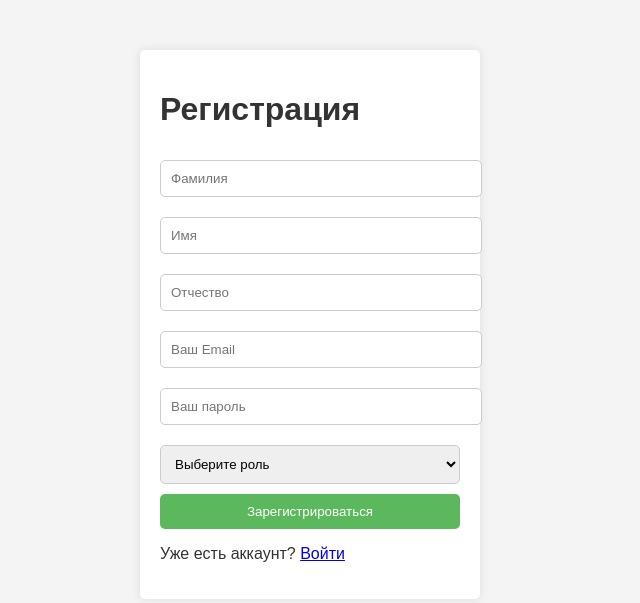
After one commit to DJStArbuzz/MFAHR, a Flask app: page /register in a window 1280 px wide. The commit adds this page. Shown: the top 603 px of the page, without its empty margins (330-970 px from the left). Run offline with Flask 3, Linux system fonts and the light colour scheme.

Commit message:
Add files via upload

```diff
--- /dev/null
+++ b/templates/register.html
@@ -0,0 +1,82 @@
+<!DOCTYPE html>
+<html lang="ru">
+<head>
+    <meta charset="UTF-8">
+    <meta name="viewport" content="width=device-width, initial-scale=1.0">
+    <title>Регистрация</title>
+    <style>
+        body {
+            font-family: Arial, sans-serif;
+            background-color: #f4f4f4;
+            color: #333;
+        }
+        .container {
+            width: 300px;
+            margin: 50px auto;
+            padding: 20px;
+            background: white;
+            box-shadow: 0 0 10px rgba(0,0,0,0.1);
+            border-radius: 5px;
+        }
+        .error {
+            display: none; /* Скрываем по умолчанию */
+            background-color: #f8d7da;
+            color: #721c24;
+            border: 1px solid #f5c6cb;
+            padding: 10px;
+            margin-bottom: 15px;
+            border-radius: 5px;
+        }
+        input[type="text"], input[type="email"], input[type="password"], select {
+            width: 100%;
+            padding: 10px;
+            margin: 10px 0;
+            border: 1px solid #ccc;
+            border-radius: 5px;
+        }
+        button {
+            width: 100%;
+            padding: 10px;
+            background-color: #5cb85c;
+            color: white;
+            border: none;
+            border-radius: 5px;
+            cursor: pointer;
+        }
+        button:hover {
+            background-color: #4cae4c;
+        }
+    </style>
+</head>
+<body>
+    <div class="container">
+        <h1>Регистрация</h1>
+        {% if error_message %}
+            <div class="error">{{ error_message }}</div>
+        {% endif %}
+
+        <form action="{{ url_for('register') }}" method="POST">
+            <input type="text" name="last_name" placeholder="Фамилия" required>
+            <input type="text" name="first_name" placeholder="Имя" required>
+            <input type="text" name="middle_name" placeholder="Отчество" required>
+            <input type="email" name="email" placeholder="Ваш Email" required>
+            <input type="password" name="password" placeholder="Ваш пароль" required>
+            <select name="role" required>
+                <option value="" disabled selected>Выберите роль</option>
+                <option value="1">1 - Директор</option>
+                <option value="2">2 - Сотрудник</option>
+                <option value="3">3 - Преподаватель</option>
+                <option value="4">4 - Учащийся</option>
+            </select>
+            <button type="submit">Зарегистрироваться</button>
+        </form>
+        <p>Уже есть аккаунт? <a href="{{ url_for('login') }}">Войти</a></p>
+    </div>
+    <script>
+        // Если есть ошибка, показываем сообщение
+        {% if error_message %}
+            document.querySelector('.error').style.display = 'block';
+        {% endif %}
+    </script>
+</body>
+</html>
```
Also changed, not shown: templates/index.html (+21 -10 lines), templates/login.html (added, +75 -0 lines).
